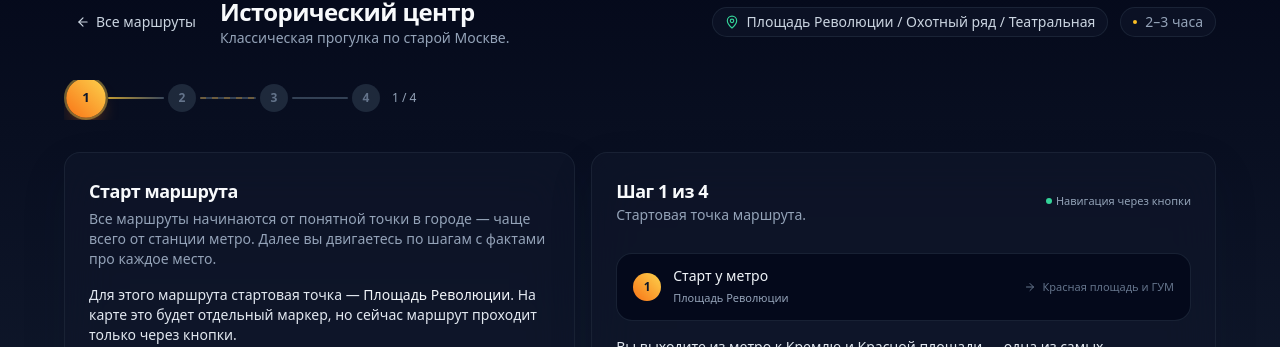
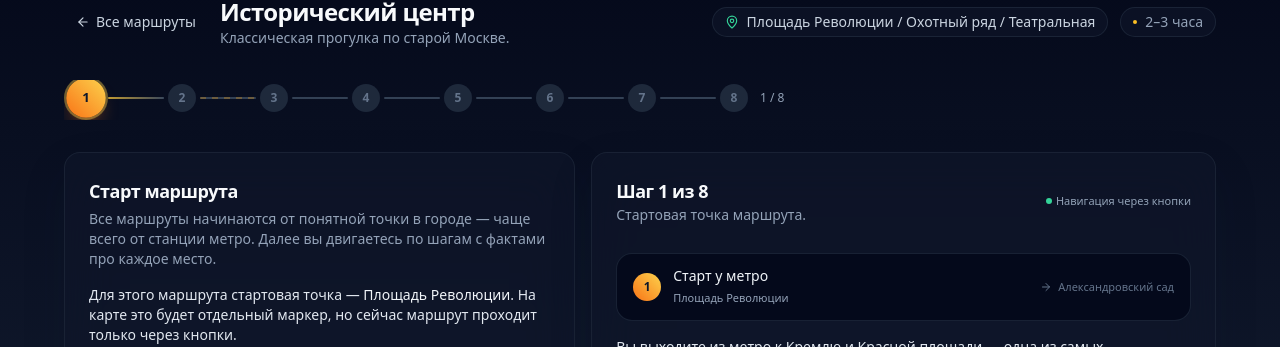
Before and after one commit to redfoxkir/moscow-guide, a Next.js app: page /routes/istoricheskiy-centr in a window 1280 px wide. Shown: the part 133-480 px from the top of the page. Built offline with nearby package versions, Linux system fonts and the light colour scheme.

Commit message:
Add more route steps

```diff
--- a/data/routes.ts
+++ b/data/routes.ts
@@ -27,7 +27,7 @@ export const cityRoutes: CityRoute[] = [
     mood: "История · Архитектура · Атмосфера старого города",
     startPoint: "Площадь Революции",
     startMetro: "Площадь Революции / Охотный ряд / Театральная",
-    stepsCount: 4,
+    stepsCount: 8,
     steps: [
       {
         id: "start-metro",
@@ -41,6 +41,16 @@ export const cityRoutes: CityRoute[] = [
         ]
       },
       {
+        id: "aleksandrovskiy-sad",
+        title: "Александровский сад",
+        description:
+          "Вдоль западной стены Кремля тянется Александровский сад — здесь находится Могила Неизвестного Солдата с Вечным огнём.",
+        facts: [
+          "Сад основан в 1821 году по указу Александра I.",
+          "Смена почётного Кремлёвского полка у Вечного огня происходит каждый час."
+        ]
+      },
+      {
         id: "krasnaya-ploshchad",
         title: "Красная площадь и ГУМ",
         description:
@@ -48,6 +58,16 @@ export const cityRoutes: CityRoute[] = [
         facts: [
           "Название «Красная» исторически означало «красивая».",
           "ГУМ задумывался как образцовый пассаж с естественным освещением."
+        ]
+      },
+      {
+        id: "vasiliy-blazhenniy",
+        title: "Собор Василия Блаженного",
+        description:
+          "Один из главных символов России — девять храмов под одной крышей, построенные по приказу Ивана Грозного в 1561 году. Каждый купол уникален по форме и цвету.",
+        facts: [
+          "Официальное название — Собор Покрова Пресвятой Богородицы.",
+          "Архитекторы собора — предположительно Постник Яковлев и Барма."
         ]
       },
       {
@@ -61,13 +81,33 @@ export const cityRoutes: CityRoute[] = [
         ]
       },
       {
+        id: "varvarka",
+        title: "Улица Варварка",
+        description:
+          "Одна из старейших улиц Москвы, проходящая вдоль парка Зарядье. Здесь сохранились церкви XVI–XVII веков и палаты бояр Романовых.",
+        facts: [
+          "Церковь Варвары Великомученицы дала улице её нынешнее название.",
+          "Палаты Романовых — один из немногих сохранившихся боярских домов Москвы."
+        ]
+      },
+      {
         id: "kitay-gorod",
         title: "Китай‑город и переулки",
         description:
-          "Финальный отрезок — прогулка по переулкам Китай‑города с небольшими кафешками и историческими зданиями.",
+          "Прогулка по переулкам Китай‑города с небольшими кафе и историческими зданиями — здесь сохранилась атмосфера дореволюционного купеческого города.",
         facts: [
           "Несмотря на название, с Китаем район напрямую не связан.",
-          "Здесь можно почувствовать масштаб старой городской застройки."
+          "Слово «Китай» в старорусском могло означать «плетень» или «укрепление»."
+        ]
+      },
+      {
+        id: "lubyanskaya-ploshchad",
+        title: "Лубянская площадь",
+        description:
+          "Финальная точка маршрута — Лубянская площадь с фонтаном и историческим зданием. Рядом — Политехнический музей и вход в ТЦ «Детский мир».",
+        facts: [
+          "Площадь сформировалась в XVI веке как торговое место.",
+          "Здание ФСБ строилось поэтапно с 1898 по 1983 год."
         ]
       }
     ]
@@ -80,7 +120,7 @@ export const cityRoutes: CityRoute[] = [
     mood: "Прогулка · Природа · Спокойный темп",
     startPoint: "Парк Горького",
     startMetro: "Парк Культуры / Октябрьская",
-    stepsCount: 4,
+    stepsCount: 8,
     steps: [
       {
         id: "start-metro",
@@ -103,6 +143,26 @@ export const cityRoutes: CityRoute[] = [
         ]
       },
       {
+        id: "krymskiy-most",
+        title: "Крымский мост и набережная",
+        description:
+          "Прогулка вдоль набережной к Крымскому мосту открывает красивые виды на Москву‑реку и ЦДХ. Отсюда хорошо виден силуэт Петра I работы Церетели.",
+        facts: [
+          "Крымский мост построен в 1938 году, длина — 688 метров.",
+          "Рядом расположена легендарная «Красная Октябрь» — остров с кафе и барами."
+        ]
+      },
+      {
+        id: "muzeon",
+        title: "Парк «Музеон»",
+        description:
+          "Парк скульптур под открытым небом — здесь собраны сотни работ советской эпохи и современных авторов. Многие статуи сняты с постаментов после 1991 года.",
+        facts: [
+          "«Музеон» — один из крупнейших скульптурных парков в мире.",
+          "Здесь можно найти оригинальный памятник Сталину."
+        ]
+      },
+      {
         id: "neskuchniy-sad",
         title: "Нескучный сад",
         description:
@@ -113,12 +173,32 @@ export const cityRoutes: CityRoute[] = [
         ]
       },
       {
+        id: "vorobyovy-gory",
+        title: "Воробьёвы горы",
+        description:
+          "Смотровая площадка на Воробьёвых горах — лучшая панорама Москвы. Отсюда виден весь центр города, стадион «Лужники» и высотка МГУ.",
+        facts: [
+          "Высота обрыва над рекой — около 80 метров.",
+          "В XIX веке здесь находились дачи московской знати."
+        ]
+      },
+      {
+        id: "luzhniki",
+        title: "Стадион «Лужники»",
+        description:
+          "Спустившись с горы, вы оказываетесь у легендарного стадиона, принявшего финал чемпионата мира по футболу 2018 года. Рядом — прогулочная набережная.",
+        facts: [
+          "«Лужники» вмещают 81 000 зрителей.",
+          "Стадион построен в 1956 году и полностью реконструирован к ЧМ-2018."
+        ]
+      },
+      {
         id: "most",
-        title: "Мост и финальный вид",
+        title: "Андреевский мост — финал",
         description:
-          "Финальная точка — один из мостов или видовых участков, откуда можно увидеть реку и панораму города.",
+          "Завершение маршрута у Андреевского пешеходного моста: отсюда открывается панорамный вид на реку, а через мост удобно выйти к метро «Фрунзенская».",
         facts: [
-          "Хорошее место, чтобы завершить маршрут и выбрать путь домой.",
+          "Мост перенесён на нынешнее место в 1999 году — раньше стоял в другом районе.",
           "Вечером городские огни отражаются в воде и создают мягкое освещение."
         ]
       }
```
